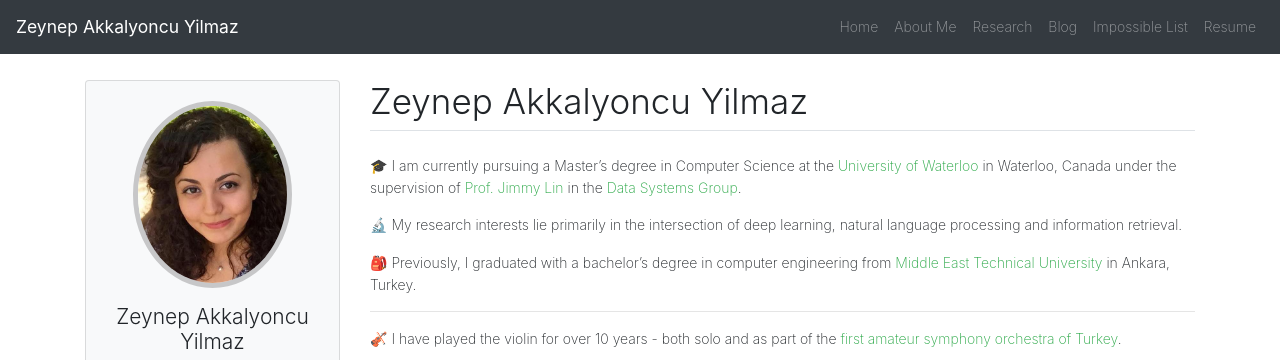
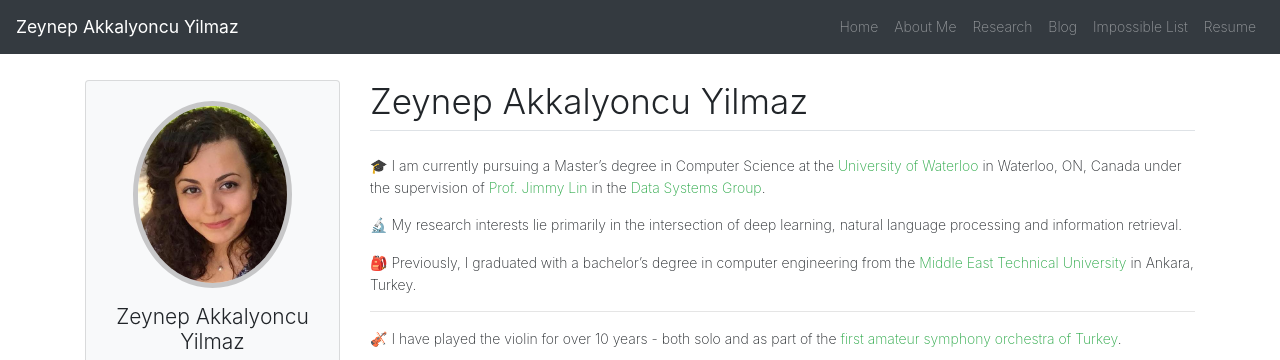
Before and after one commit to randersaracing/zeynepakkalyoncu.github.io, a Jekyll site: the page built from _pages/about.md, in a window 1280 px wide and 1065 px high. Shown: the top 360 px of the window. Built offline with Jekyll 4.4.1, drawn with Linux system fonts in a browser that asks for light colours; emoji names are drawn with the system emoji font; grey boxes are pictures that could not be loaded.

Commit message:
Minor changes to personal webpage

```diff
--- a/_includes/components/intro.md
+++ b/_includes/components/intro.md
@@ -1,5 +1,5 @@
-:mortar_board: I am currently pursuing a Master's degree in Computer Science at the [University of Waterloo](https://uwaterloo.ca/computer-science/) in Waterloo, Canada under the supervision of [Prof. Jimmy Lin](https://cs.uwaterloo.ca/~jimmylin/) in the [Data Systems Group](https://uwaterloo.ca/data-systems-group/).
+:mortar_board: I am currently pursuing a Master's degree in Computer Science at the [University of Waterloo](https://uwaterloo.ca/computer-science/) in Waterloo, ON, Canada under the supervision of [Prof. Jimmy Lin](https://cs.uwaterloo.ca/~jimmylin/) in the [Data Systems Group](https://uwaterloo.ca/data-systems-group/).
 
 :microscope: My research interests lie primarily in the intersection of deep learning, natural language processing and information retrieval.
 
-:school_satchel: Previously, I graduated with a bachelor's degree in computer engineering from [Middle East Technical University](https://ceng.metu.edu.tr/) in Ankara, Turkey.
+:school_satchel: Previously, I graduated with a bachelor's degree in computer engineering from the [Middle East Technical University](https://ceng.metu.edu.tr/) in Ankara, Turkey.
```
Also changed, not shown: _pages/impossible_list.md (+43 -57 lines), _pages/index.md (+1 -1 lines).
